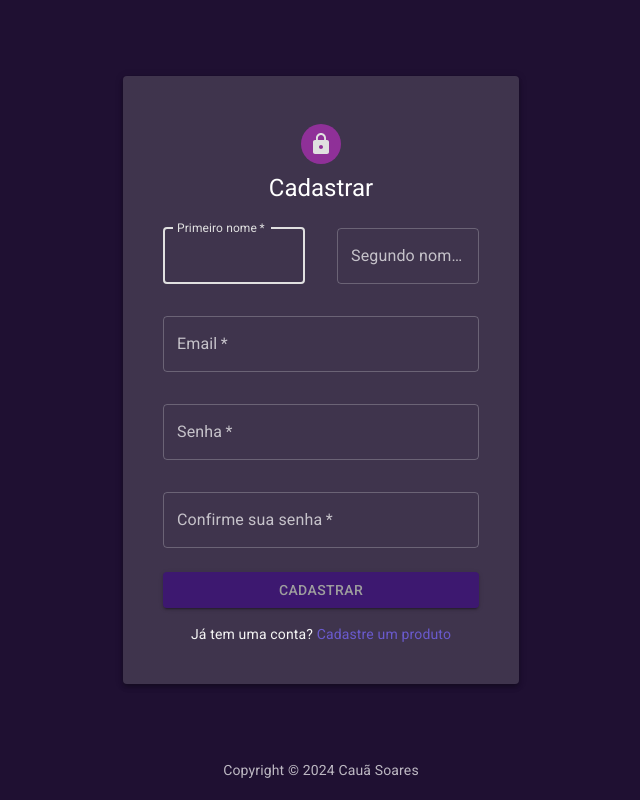
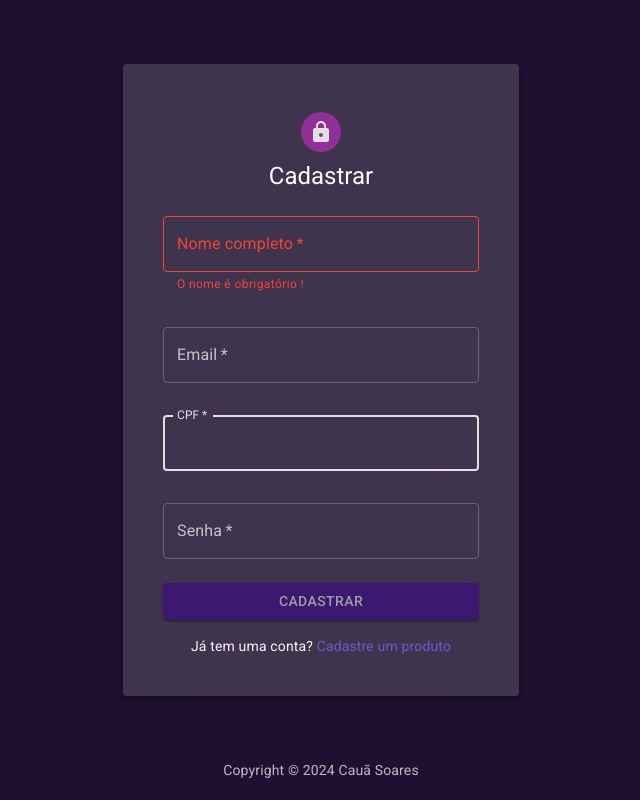
Before and after one commit to ocsoares/desafio-bp, a Next.js app in the folder Frontend/: page /auth/signup in a window 1280 px wide. Shown: the whole page, without its empty margins (319-959 px from the left). Built offline with nearby package versions, Linux system fonts and the light colour scheme.

Commit message:
feat: add cpf field with validation & remove useless field

```diff
--- a/Frontend/package.json
+++ b/Frontend/package.json
@@ -16,6 +16,7 @@
     "@hookform/resolvers": "^3.3.1",
     "@mui/icons-material": "^5.14.11",
     "@mui/material": "^5.14.11",
+    "cpf-cnpj-validator": "^1.0.3",
     "lodash": "^4.17.21",
     "next": "^13.5.4",
     "react": "latest",
--- a/Frontend/src/app/auth/signup/components/AuthSignUpForm.tsx
+++ b/Frontend/src/app/auth/signup/components/AuthSignUpForm.tsx
@@ -20,6 +20,8 @@ export function AuthSignUpForm() {
         apiFailedMessage,
         emailExists,
         emailExistsMessage,
+        cpfExists,
+        cpfExistsMessage,
     } = useAuthSignUp();
 
     return (
@@ -34,24 +36,12 @@ export function AuthSignUpForm() {
                     <AppTextField
                         control={control}
                         autoFocus={true}
-                        error={errors.firstName ? true : false}
-                        helperText={errors.firstName?.message}
-                        sm={6}
-                        id="firstName"
+                        error={errors.fullName ? true : false}
+                        helperText={errors.fullName?.message}
+                        id="fullName"
                         type="text"
-                        label="Primeiro nome"
-                        {...register("firstName")}
-                    />
-
-                    <AppTextField
-                        control={control}
-                        error={errors.lastName ? true : false}
-                        helperText={errors.lastName?.message}
-                        sm={6}
-                        id="lastName"
-                        type="text"
-                        label="Segundo nome"
-                        {...register("lastName")}
+                        label="Nome completo"
+                        {...register("fullName")}
                     />
 
                     <AppTextField
@@ -66,22 +56,25 @@ export function AuthSignUpForm() {
 
                     <AppTextField
                         control={control}
+                        autoFocus={true}
+                        error={errors.cpf || cpfExists ? true : false}
+                        helperText={errors.cpf?.message || cpfExistsMessage}
+                        id="cpf"
+                        type="text"
+                        minLength={11}
+                        maxLength={14}
+                        label="CPF"
+                        {...register("cpf")}
+                    />
+
+                    <AppTextField
+                        control={control}
                         error={errors.password ? true : false}
                         helperText={errors.password?.message}
                         id="password"
                         type="password"
                         label="Senha"
                         {...register("password")}
-                    />
-
-                    <AppTextField
-                        control={control}
-                        error={errors.confirmPassword ? true : false}
-                        helperText={errors.confirmPassword?.message}
-                        id="confirmPassword"
-                        type="password"
-                        label="Confirme sua senha"
-                        {...register("confirmPassword")}
                     />
                 </Grid>
                 <AppButton disabled={formSent} text="Cadastrar" />
--- a/Frontend/src/app/auth/signup/hooks/useAuthSignUp.ts
+++ b/Frontend/src/app/auth/signup/hooks/useAuthSignUp.ts
@@ -13,6 +13,8 @@ export const useAuthSignUp = () => {
     const [apiFailedMessage, setApiFailedMessage] = useState("");
     const [emailExists, setEmailExists] = useState(false);
     const [emailExistsMessage, setEmailExistsMessage] = useState("");
+    const [cpfExists, setCPFExists] = useState(false);
+    const [cpfExistsMessage, setCPFExistsMessage] = useState("");
 
     // const { push } = useRouter();
 
@@ -37,6 +39,10 @@ export const useAuthSignUp = () => {
                     "Esse email já está em uso. Tente outro.",
                 );
 
+                // FAZER em OUTRO IF pq esse é do EMAIL !!!!
+                setCPFExists(true);
+                setCPFExistsMessage("Esse CPF já está em uso. Tente outro.");
+
                 reset();
 
                 return;
@@ -45,6 +51,8 @@ export const useAuthSignUp = () => {
             setApiFailed(false);
             setEmailExists(false);
             setEmailExistsMessage("");
+            setCPFExists(false);
+            setCPFExistsMessage("");
             setFormSent(true);
 
             reset();
@@ -70,5 +78,7 @@ export const useAuthSignUp = () => {
         apiFailedMessage,
         emailExists,
         emailExistsMessage,
+        cpfExists,
+        cpfExistsMessage,
     };
 };
--- a/Frontend/src/app/auth/signup/schemas/zodSignUpSchema.ts
+++ b/Frontend/src/app/auth/signup/schemas/zodSignUpSchema.ts
@@ -1,29 +1,18 @@
 import { ZodType, z } from "zod";
 import { capitalize } from "lodash";
 import { ISignUpData } from "../types/ISignUpData";
+import { cpf } from "cpf-cnpj-validator";
 
-export const zodSignUpSchema = z
-    .object({
-        firstName: z
-            .string({ required_error: "O primeiro nome é obrigatório !" })
-            .min(3, "O primeiro nome deve ter no mínimo 3 caracteres !")
-            .transform((firstName) => {
-                firstName = firstName.trim();
-                firstName = firstName.replaceAll(" ", "");
-                firstName = capitalize(firstName);
+export const zodSignUpSchema = z.object({
+    fullName: z
+        .string({ required_error: "O nome é obrigatório !" })
+        .min(3, "O nome deve ter no mínimo 3 caracteres !")
+        .transform((fullName) => {
+            fullName = fullName.trim();
+            fullName = fullName.replaceAll(" ", "");
+            fullName = capitalize(fullName);
 
-                return firstName;
-            }),
-
-        lastName: z
-            .string({ required_error: "O último nome é obrigatório !" })
-            .min(3, "O último nome deve ter no mínimo 3 caracteres !")
-            .transform((lastName) => {
-                lastName = lastName.trim();
-                lastName = lastName.replaceAll(" ", "");
-                lastName = capitalize(lastName);
-
-                return lastName;
+            return fullName;
         }),
 
     email: z
@@ -31,17 +20,19 @@ export const zodSignUpSchema = z
         .min(1, "O email é obrigatório !")
         .email("Formato de email inválido !"),
 
+    cpf: z
+        .string({ required_error: "O CPF é obrigatório !" })
+        .min(1, "O CPF é obrigatório !")
+        .min(11, "O CPF deve estar em um formato válido !")
+        .max(14, "O CPF deve estar em um formato válido !")
+        .refine(
+            (cpfValue) => {
+                return cpf.isValid(cpfValue);
+            },
+            { message: "CPF inválido !" },
+        ),
+
     password: z
         .string({ required_error: "A senha é obrigatória !" })
         .min(7, "A senha precisa ter no mínimo 7 caracteres !"),
-
-        confirmPassword: z
-            .string({
-                required_error: "A confirmação de senha é obrigatória !",
-            })
-            .min(1, "A confirmação da senha é obrigatória !"),
-    })
-    .refine((data) => data.password === data.confirmPassword, {
-        message: "As senhas precisam ser iguais !",
-        path: ["confirmPassword"],
 }) satisfies ZodType<ISignUpData>;
--- a/Frontend/src/shared/components/AppTextField.tsx
+++ b/Frontend/src/shared/components/AppTextField.tsx
@@ -18,6 +18,8 @@ interface IAppTextFieldProps<T extends FieldValues> {
     helperText?: string;
     id: string;
     type: "text" | "email" | "password";
+    minLength?: number;
+    maxLength?: number;
     label: string;
 }
 
@@ -31,6 +33,8 @@ const AppTextField = React.forwardRef(function AppTextField(
         helperText = "",
         id,
         type,
+        minLength,
+        maxLength,
         label,
     }: IAppTextFieldProps<any>,
     // eslint-disable-next-line @typescript-eslint/no-unused-vars
@@ -57,6 +61,10 @@ const AppTextField = React.forwardRef(function AppTextField(
                         fullWidth
                         id={id}
                         type={type}
+                        inputProps={{
+                            minLength,
+                            maxLength,
+                        }}
                         label={label}
                         {...field}
                     />
```
Also changed, not shown: Frontend/src/app/auth/signup/types/ISignUpData.ts (+4 -5 lines), 1 other file (tests, documents, lock files or other folders). Lines whose indentation alone changed are shown as unchanged.
